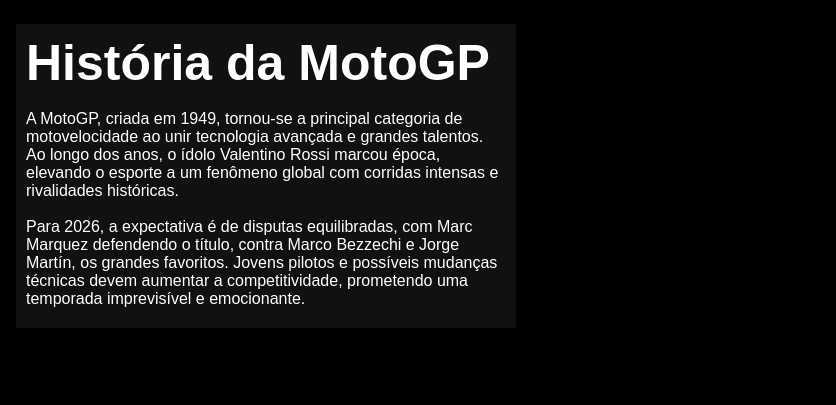
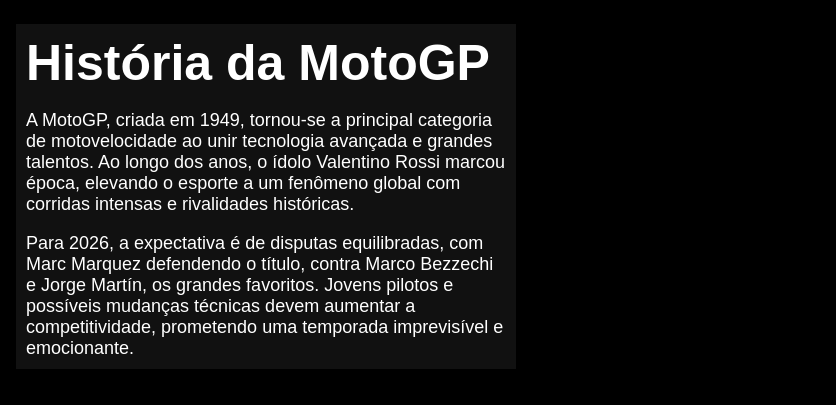
Before and after one commit to RM-Classroom/dwfe-ads-semana4-ViniciusMatosinhos, a plain HTML site: page public/index.html in a window 1280 px wide. Shown: the part 93-498 px from the top of the page, 444-1280 px from the left. Drawn offline with Linux system fonts and the light colour scheme.

Commit message:
alterações finais

```diff
--- a/public/style.css
+++ b/public/style.css
@@ -72,6 +72,10 @@
     position: relative;
 }
 
+.introducao-text p {
+    font-size: 18px;
+}
+
 .pilotos-sequencia {
     display: flex;
     gap: 20px;
```
